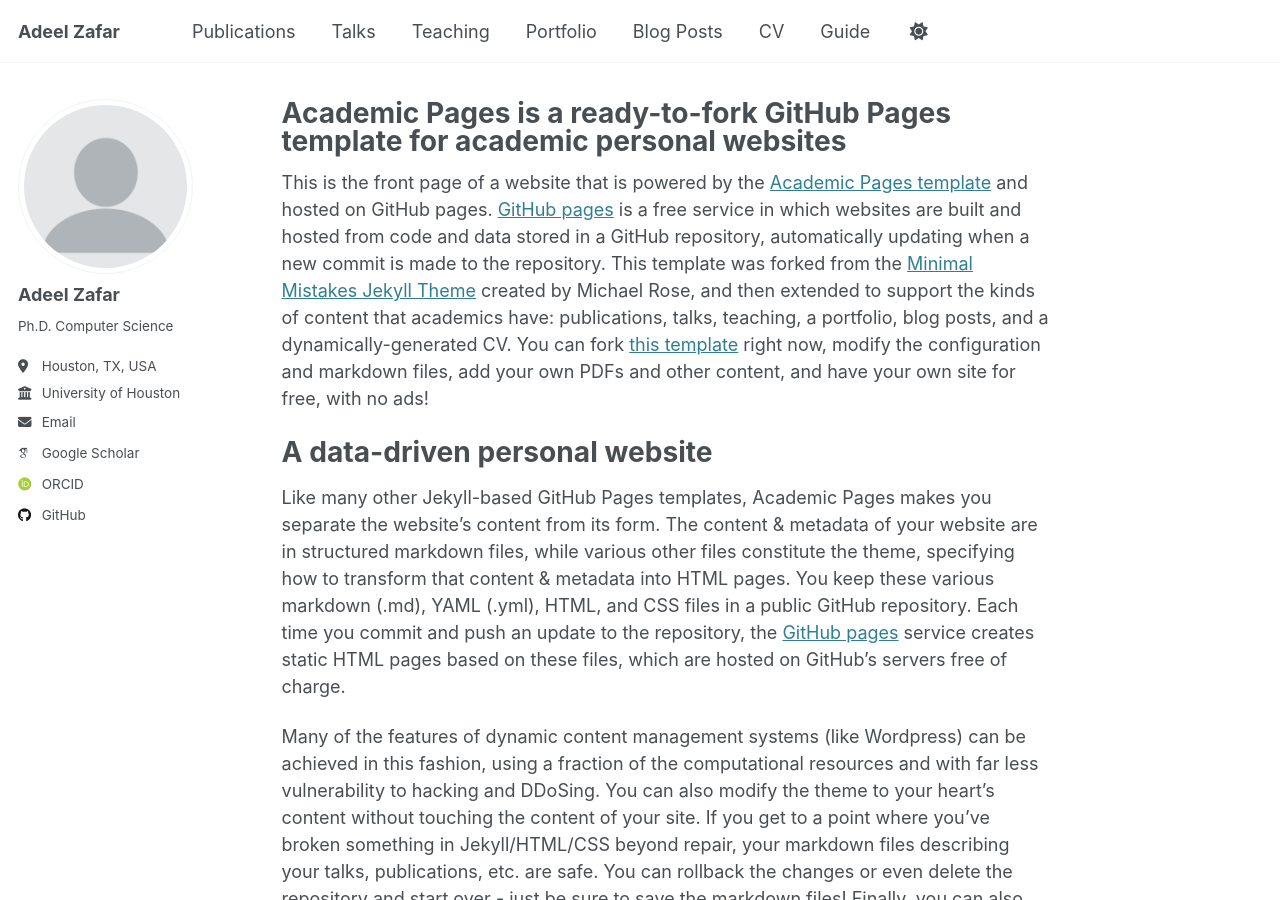
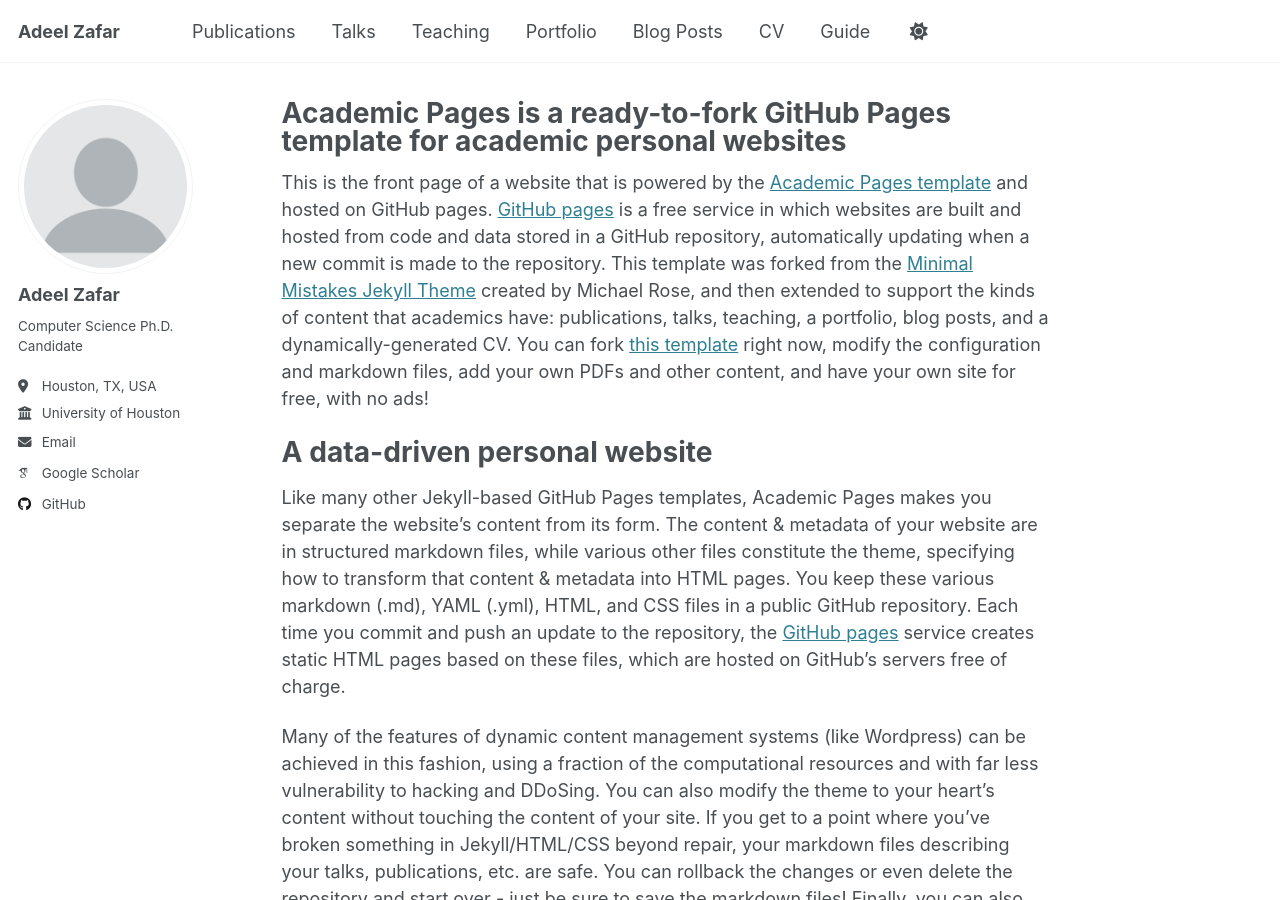
Before and after one commit to adeelz92/adeelz92.github.io, a Jekyll site: the page built from _pages/about.md, in a window 1280 px wide and 900 px high. Built offline with Jekyll 4.4.1, drawn with Linux system fonts in a browser that asks for light colours; some web fonts are replaced; part of the change alters nothing that is shown.

Commit message:
Update _config.yml

```diff
--- a/_config.yml
+++ b/_config.yml
@@ -25,7 +25,7 @@ author:
   avatar           : "profile.png"
   name             : "Adeel Zafar"
   pronouns         : # example: "she/her"
-  bio              : "Ph.D. Computer Science"
+  bio              : "Computer Science Ph.D. Candidate"
   location         : "Houston, TX, USA"
   employer         : "University of Houston"
   uri              : # URL
@@ -35,7 +35,7 @@ author:
   arxiv            : # URL - Update with the correct link to your profile
   googlescholar    : "https://scholar.google.com/citations?user=QbWrlvYAAAAJ&hl=en"
   impactstory      : # URL
-  orcid            : "http://orcid.org/yourorcidurl"
+  orcid            : # URL
   semantic         : # URL
   pubmed           : # URL
   researchgate     : # URL
@@ -77,8 +77,8 @@ author:
 
 # Publication Category - The following the list of publication categories and their headings
 publication_category:
-  books:
-    title: 'Books'
+  # books:
+    # title: 'Books'
   manuscripts:
     title: 'Journal Articles'
   conferences:
```
